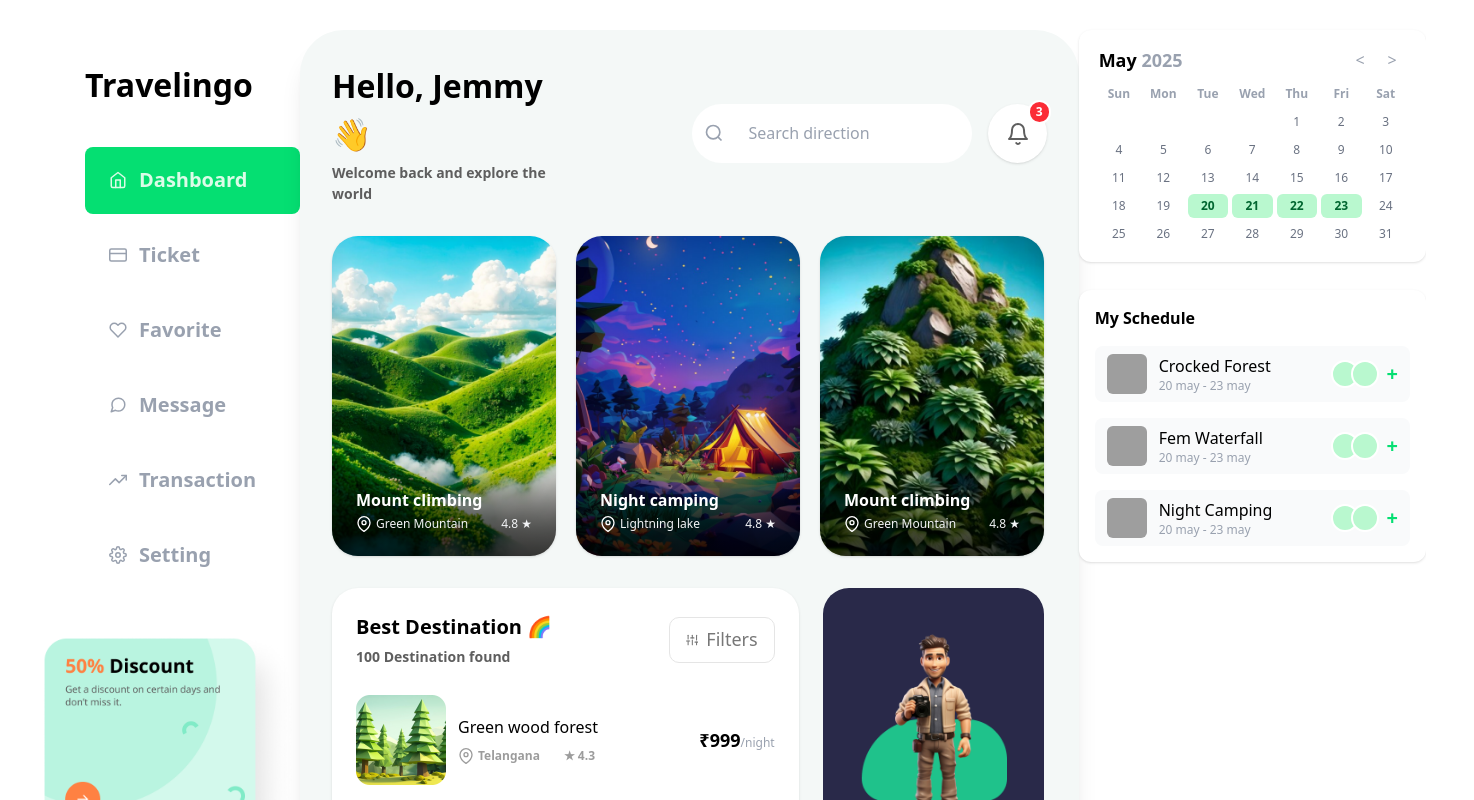
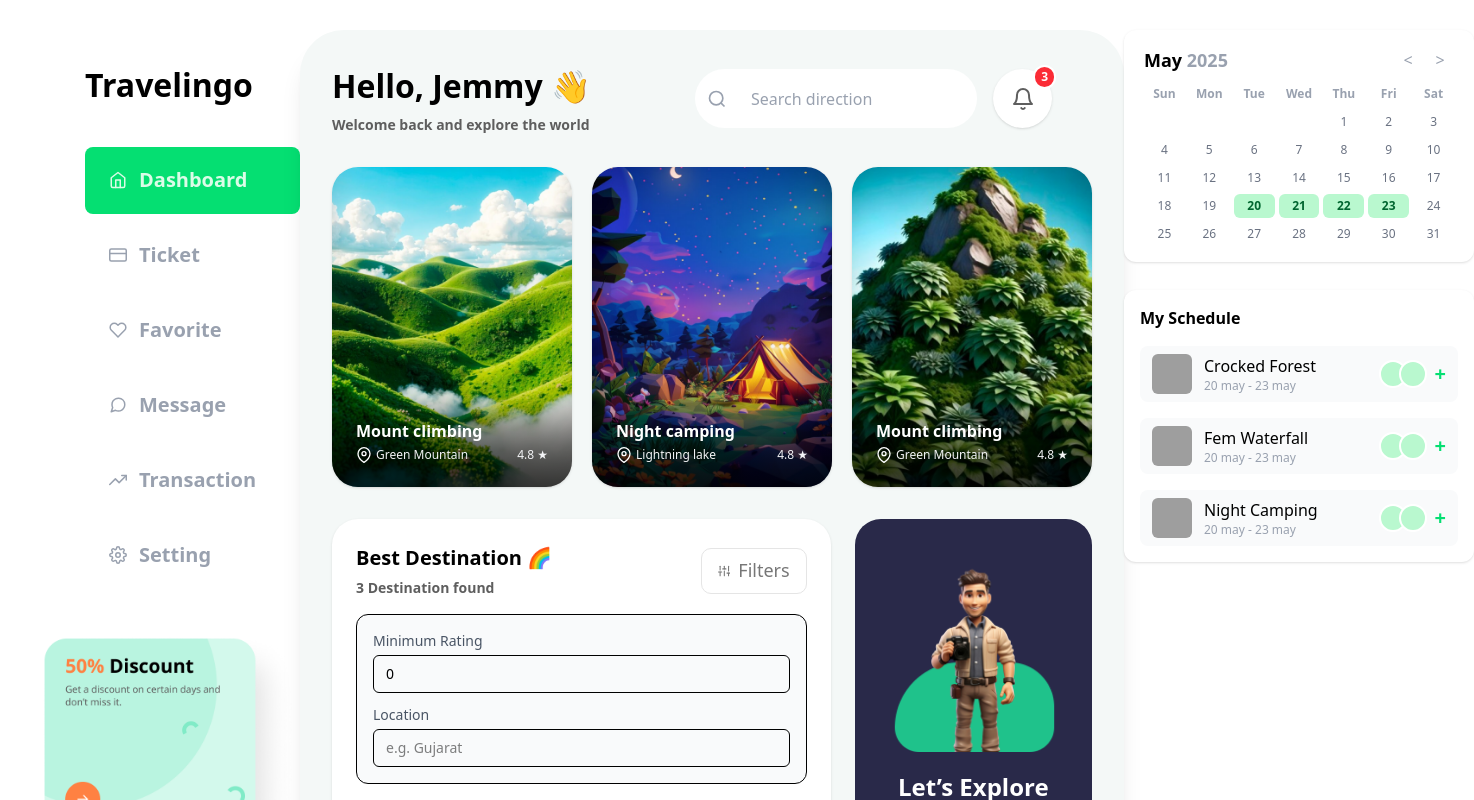
Before and after one commit to AsardeenAzees/Travelingo, a React (Vite) app: page / in a window 1280 px wide. Both pictures are taken after a click on the button "Filters". Shown: the top 800 px of the page, 1474 px wide, since content can reach past the window. Built offline with nearby package versions, Linux system fonts and the light colour scheme; grey boxes are pictures that could not be loaded.

Commit message:
adject layout

```diff
--- a/src/components/BestDestinationList.jsx
+++ b/src/components/BestDestinationList.jsx
@@ -1,35 +1,88 @@
+import { useState } from "react";
+import { FiMapPin, FiSliders } from "react-icons/fi";
+
 const destinations = [
   { name: "Green wood forest", location: "Telangana", rating: 4.3, price: 999, image: "/src/assets/forest1.png" },
   { name: "Green forest Camp", location: "Channai", rating: 4.8, price: 999, image: "/src/assets/forest3.png" },
   { name: "Desert Festival", location: "Gujarat", rating: 4.8, price: 999, image: "/src/assets/forest2.png" },
 ];
 
-import { FiMapPin, FiSliders } from "react-icons/fi";
+export default function BestDestinationList() {
+  const [showFilters, setShowFilters] = useState(false);
+  const [minRating, setMinRating] = useState(0);
+  const [location, setLocation] = useState("");
 
-export default function BestDestinationList() {
+  const toggleFilters = () => setShowFilters(!showFilters);
+
+  const filteredDestinations = destinations.filter(d =>
+    d.rating >= minRating &&
+    d.location.toLowerCase().includes(location.toLowerCase())
+  );
+
   return (
-    <div className="bg-white p-6 rounded-[26px] shadow h-[440px]">
+    <div className="bg-white p-6 rounded-[26px] shadow h-auto">
+      {/* Header */}
       <div className="flex justify-between items-center mb-4">
         <div className="flex flex-col">
           <span className="font-semibold text-[20px]">Best Destination 🌈</span>
-          <span className="font-semibold text-[14px] text-[#5E5E5E] mt-1">100 Destination found</span>
+          <span className="font-semibold text-[14px] text-[#5E5E5E] mt-1">
+            {filteredDestinations.length} Destination found
+          </span>
         </div>
 
         <button
-          className="flex items-center gap-2 px-4 py-1 w-[106px] h-[46px] rounded-[10px] border border-[#E5E5E5] text-[#777777] text-[18px] bg-white hover:bg-gray-50 transition"
+          onClick={toggleFilters}
+          className="flex items-center gap-2 px-4 py-1 w-[106px] h-[46px] rounded-[10px] border border-[#E5E5E5] text-[#777777] text-[18px] bg-white hover:bg-gray-50 transition cursor-pointer"
         >
           <FiSliders className="text-base" />
           Filters
         </button>
+      </div>
 
+      {/* Filter Panel */}
+      {showFilters && (
+        <div className="mb-4 p-4 rounded-xl border bg-gray-50 space-y-3">
+          <div>
+            <label className="block text-sm font-medium text-gray-600 mb-1">Minimum Rating</label>
+            <input
+              type="number"
+              value={minRating}
+              onChange={(e) => setMinRating(parseFloat(e.target.value))}
+              placeholder="e.g. 4.5"
+              className="w-full border px-3 py-2 rounded-md text-sm focus:outline-none focus:ring-2 focus:ring-green-300"
+              min="0"
+              max="5"
+              step="0.1"
+            />
+          </div>
 
-      </div>
-      {destinations.map((d, idx) => (
-        <div key={idx} className="flex items-center py-3">
-          <img src={d.image} alt={d.name} className="w-[90px] h-[90px] rounded-md mr-3 object-cover" />
+          <div>
+            <label className="block text-sm font-medium text-gray-600 mb-1">Location</label>
+            <input
+              type="text"
+              value={location}
+              onChange={(e) => setLocation(e.target.value)}
+              placeholder="e.g. Gujarat"
+              className="w-full border px-3 py-2 rounded-md text-sm focus:outline-none focus:ring-2 focus:ring-green-300"
+            />
+          </div>
+        </div>
+      )}
+
+      {/* List of Destinations */}
+      {filteredDestinations.map((d, idx) => (
+        <div
+          key={idx}
+          className="flex items-center py-3 px-2 rounded-xl hover:bg-gray-100 cursor-pointer transition"
+        >
+          <img
+            src={d.image}
+            alt={d.name}
+            className="w-[90px] h-[90px] rounded-md mr-3 object-cover"
+          />
           <div className="flex-1">
             <div className="font-medium text-[16px]">{d.name}</div>
-            <div className="flex items-center gap-6 mt-2 font-semibold text-[12px] text-[#9C9C9C] text-sm">
+            <div className="flex items-center gap-6 mt-2 font-semibold text-[12px] text-[#9C9C9C]">
               <span className="flex items-center gap-1">
                 <FiMapPin className="text-[#9C9C9C] text-base" />
                 {d.location}
@@ -38,9 +91,9 @@ export default function BestDestinationList() {
             </div>
           </div>
 
-          <div>
+          <div className="text-right">
             <span className="font-semibold text-black text-[18px]">₹{d.price}</span>
-            <span className="text-gray-400 text-[12px]">/night</span>
+            <div className="text-gray-400 text-[12px]">/night</div>
           </div>
         </div>
       ))}
--- a/src/components/Dashboard.jsx
+++ b/src/components/Dashboard.jsx
@@ -81,7 +81,7 @@ export default function Dashboard() {
             ))}
           </div>
 
-          <div className="grid grid-cols-3 gap-6 w-178 h-[440px]">
+          <div className="grid grid-cols-3 gap-6 w-190 h-[456px]">
             <div className="col-span-2">
               <BestDestinationList />
             </div>
--- a/src/components/DestinationCard.jsx
+++ b/src/components/DestinationCard.jsx
@@ -3,7 +3,7 @@ import { FiMapPin } from "react-icons/fi";
 
 export default function DestinationCard({ title, location, rating, image }) {
   return (
-    <div className="rounded-[26px] shadow bg-white relative overflow-hidden w-56 h-80">
+    <div className="rounded-[26px] shadow bg-white relative overflow-hidden w-60 h-80 hover:shadow-md cursor-pointer transition-transform transform hover:-translate-y-1">
       <img src={image} alt={title} className="w-full h-full object-cover" />
       <div className="p-6 absolute bottom-0 left-0 w-full p-4 bg-gradient-to-t from-black/60 to-transparent">
         <h3 className="text-white font-semibold">{title}</h3>
--- a/src/components/ExploreCard.jsx
+++ b/src/components/ExploreCard.jsx
@@ -1,6 +1,6 @@
 export default function ExploreCard() {
   return (
-    <div className="bg-[#292949] rounded-[26px] p-7 flex flex-col items-center h-[440px] justify-between">
+    <div className="h-[456px] bg-[#292949] rounded-[26px] p-7 flex flex-col items-center h-[440px] justify-between hover:shadow-md cursor-pointer transition-transform transform hover:-translate-y-1">
       <img
         src="/src/assets/explore-avatar.png"
         alt="Explore"
@@ -14,7 +14,7 @@ export default function ExploreCard() {
           Get special offers &amp; news
         </p>
       </div>
-      <button className="bg-[#17C58B] hover:bg-gray-300 hover:text-green-700 text-white rounded-[10px] py-2 px-6 text-base font-[14px] mt-auto h-[47px] w-[180px]">
+      <button className="bg-[#17C58B] hover:bg-gray-300 hover:text-green-700 text-white rounded-[10px] py-2 px-6 text-base font-[14px] mt-auto h-[47px] w-[180px] cursor-pointer">
         Join Now
       </button>
     </div>
--- a/src/components/Sidebar.jsx
+++ b/src/components/Sidebar.jsx
@@ -19,7 +19,7 @@ export default function Sidebar() {
     ];
 
     return (
-        <aside className="w-[379px] flex flex-col min-h-screen bg-white">
+        <aside className="w-[349px] flex flex-col min-h-screen bg-white">
             <h1 className="text-2xl font-semibold pt-16 ml-[85px] text-[32px]">Travelingo</h1>
 
 
@@ -27,9 +27,9 @@ export default function Sidebar() {
                 {navItems.map((item) => (
                     <button
                         key={item.label}
-                        className={`flex items-center gap-3 w-[215px] h-[67px] px-6 py-3 mb-2 rounded-lg transition-all duration-200 text-[20px]
+                        className={`flex items-center gap-3 w-[215px] h-[67px] px-6 py-3 mb-2 rounded-lg transition-all duration-200 text-[20px] cursor-pointer
                 ${item.active
-                                ? 'bg-green-400 text-green-100 font-bold hover:bg-gray-300 hover:text-green-700 text-[20px]'
+                                ? 'bg-green-400 text-green-100 font-bold hover:bg-gray-300 hover:text-green-700 text-[20px] cursor-pointer'
                                 : 'text-gray-400 font-semibold hover:bg-gray-100 hover:text-green-700'
                             }`}
                     >
@@ -50,7 +50,7 @@ export default function Sidebar() {
                 />
             </div>
 
-            <button className="mt-6 ml-[105px] mb-[30px] text-gray-500 text-[20px] font-semibold flex items-center gap-2 hover:text-red-600 transition-colors">
+            <button className="mt-6 ml-[105px] mb-[30px] text-gray-500 text-[20px] font-semibold flex items-center gap-2 hover:text-red-600 transition-colors cursor-pointer">
                 <FiLogOut className="text-lg" />
                 Log Out
             </button>
```
